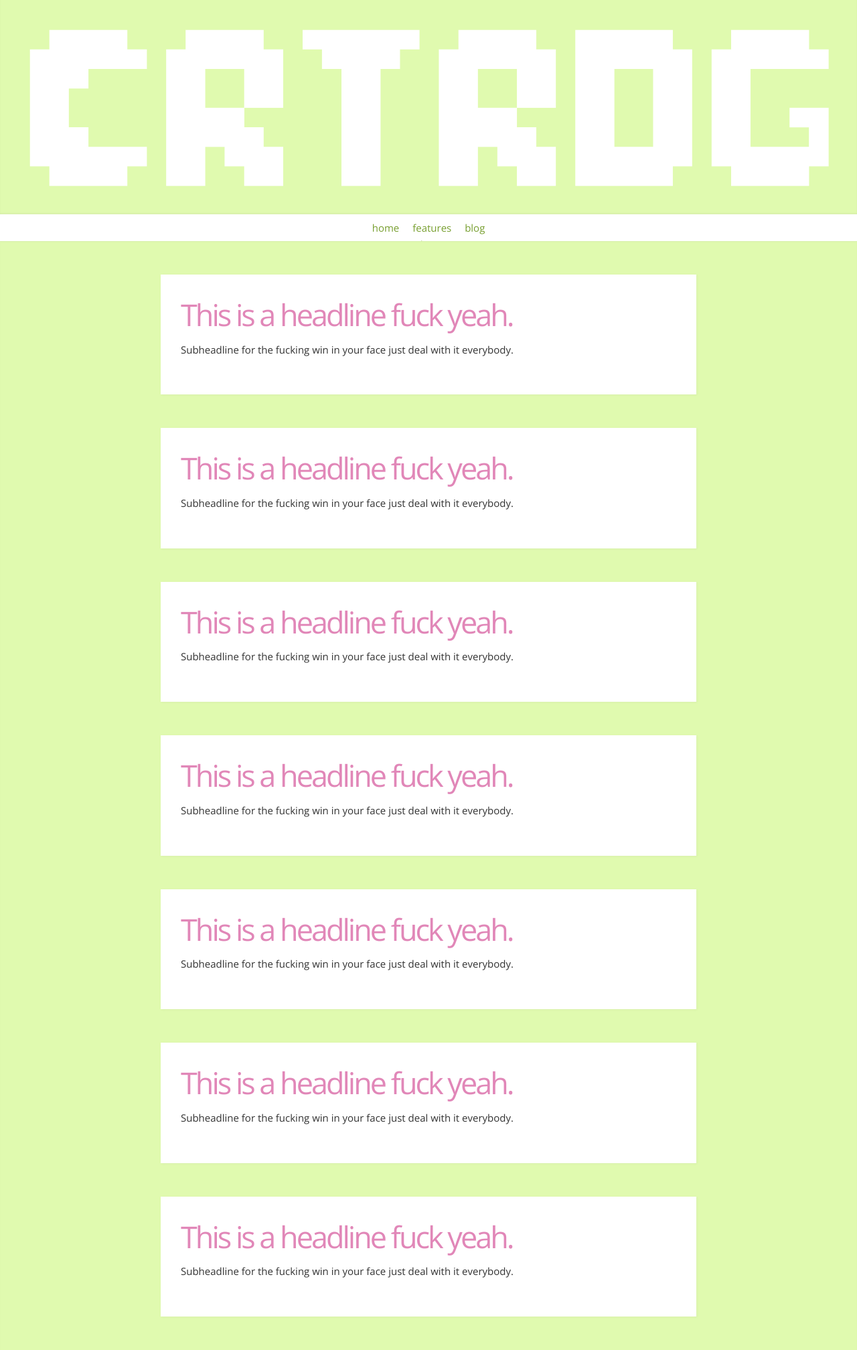
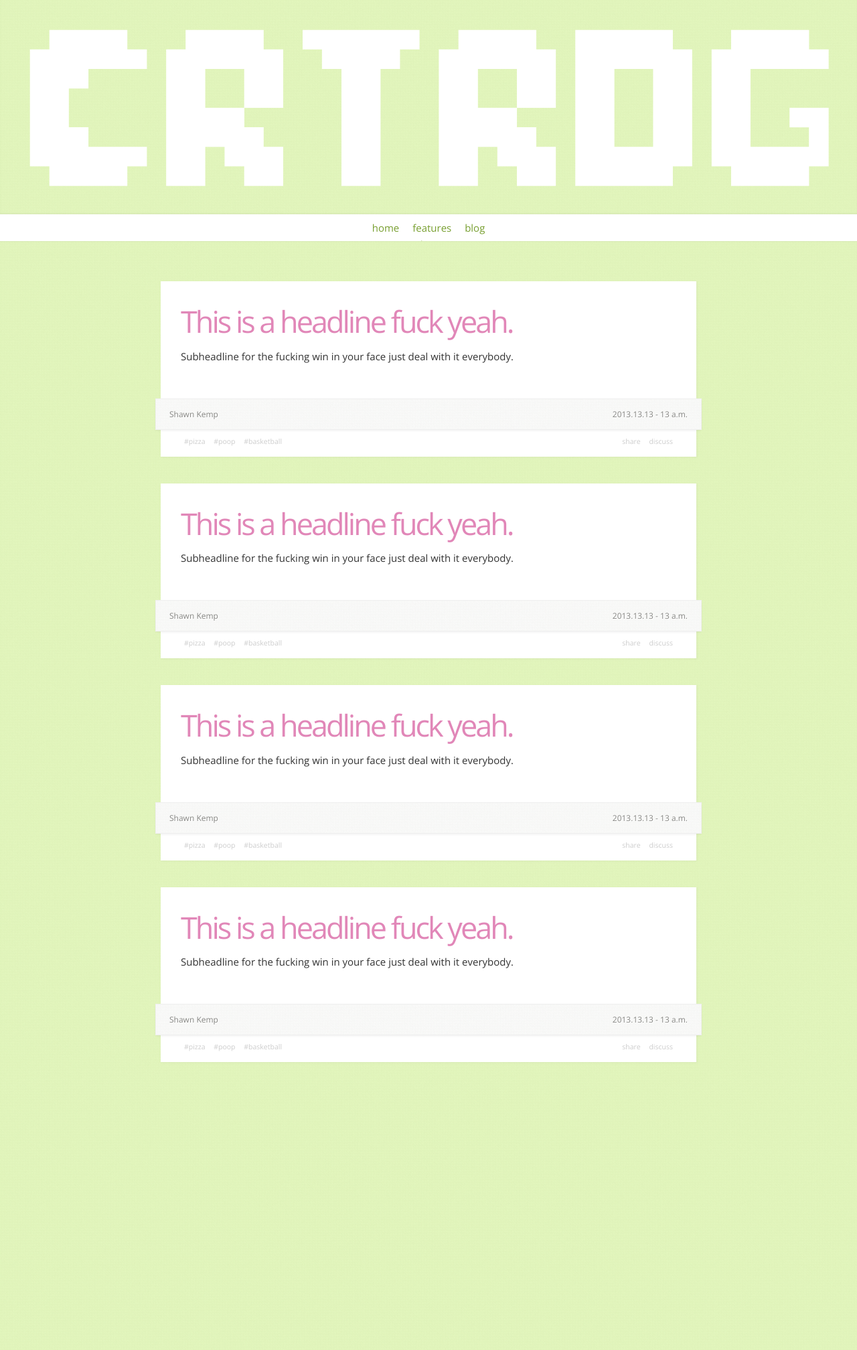
Before and after one commit to superbigtree/powerups, a Jekyll site: the page built from index.html, in a window 1280 px wide. Shown: the whole page at 67% size. Built offline with Jekyll 4.4.1, drawn with Linux system fonts in a browser that asks for light colours; nearby versions of some CDN libraries; after the commit the page ends 1646 px from its top, so only the background shows below that.

Commit message:
add meta info and texture

```diff
--- a/css/style.css
+++ b/css/style.css
@@ -14,6 +14,7 @@ textarea {
 html,
 body {
   background-color: #E0FAAF;
+  background: #E0FAAF url("../img/bg.png");
 }
 
 h1,
@@ -38,7 +39,6 @@ header {
   position: relative;
   z-index: 500;
   -webkit-box-shadow:  0px 2px 3px -1px rgba(100, 100, 100, 0.1);
-
   box-shadow:  0px 2px 3px -1px rgba(100, 100, 100, 0.1);
 }
 
@@ -67,7 +67,6 @@ nav#main ul li {
   background-size:100%;
   padding-bottom:25%;
   -webkit-box-shadow: inset 0px -2px 3px -1px rgba(100, 100, 100, .1);
-
   box-shadow: inset 0px -2px 3px -1px rgba(100, 100, 100, .1);
 }
 
@@ -83,24 +82,25 @@ nav#main ul li {
 
 div#main {
   background-color: #E0FAAF;
+  background: #E0FAAF url("../img/bg.png");
+
   z-index: 500;
   position: absolute;
   width: 100%;
   -webkit-box-shadow: inset 0px 2px 2px -1px rgba(150, 150, 150, .1);
-
   box-shadow: inset 0px 2px 2px -1px rgba(150, 150, 150, .1);
 }
 
 .stories {
-  margin: 50px 0px;
+  margin: 60px 0px;
 }
 
 .story {
   background-color: #fff;
-  padding: 25px 20px;
+  padding: 25px 20px 40px 20px;
   -webkit-box-shadow: 1px 1px 3px 0px rgba(150, 150, 150, 0.1);
-
   box-shadow: 1px 1px 3px 0px rgba(150, 150, 150, 0.1);
+  margin-bottom: 40px;
 }
 
 .story h2 {
@@ -110,6 +110,49 @@ font-weight: 100;
   letter-spacing: -3px;
   color: #E187B8;
   margin-bottom: 15px;
+}
+
+.story-info {
+  background: #ffffff url("../img/bg.png");
+  font-size: 0.8em;
+  margin: 50px -28px 0px -28px;
+  height: 35px;
+  padding: 10px 20px 0px 20px;
+  border: 1px solid #efefef;
+  -webkit-box-shadow:  0px 2px 3px -1px rgba(100, 100, 100, 0.1);
+  box-shadow:  0px 2px 3px -1px rgba(100, 100, 100, 0.1);
+  color: #868683;
+  text-shadow: 1px 1px 0px #ffffff;
+  filter: dropshadow(color=#ffffff, offx=1, offy=1);
+}
+
+.story-info .author {
+  float: left;
+  font-weight: 500;
+}
+
+.story-info .date {
+  float: right;
+}
+
+.story-tags {
+  float: left;
+}
+
+.story-interactions {
+  float: right;
+}
+
+.story-tags ul, .story-interactions ul {
+  margin: 5px 0px 0px;
+  padding: 0px;
+  font-size: 0.7em;
+  color: #cdcdcd;
+}
+
+.story-tags ul li, .story-interactions ul li {
+  display: inline;
+  padding: 0px 5px;
 }
 
 footer {
@@ -126,7 +169,11 @@ footer .container {
 
   .story {
     background-color: #fff;
-    padding: 35px 30px;
+    padding: 35px 30px 40px 30px;
+  }
+
+  .story-info {
+    margin: 50px -38px 0px -38px;
   }
 
 }
--- a/index.html
+++ b/index.html
@@ -3,50 +3,96 @@ layout: default
 ---
 
 <div class="stories">
+
   <div class="story">
     <h2>This is a headline fuck yeah.</h3>
     <h4>Subheadline for the fucking win in your face just deal with it everybody.</h4>
+    <div class="story-info">
+      <div class="author">Shawn Kemp</div>
+      <div class="date">2013.13.13 - 13 a.m.</div>
+    </div>
+    <div class="story-tags">
+      <ul>
+        <li>#pizza</li>
+        <li>#poop</li>
+        <li>#basketball</li>
+      </ul>
+    </div>
+    <div class="story-interactions">
+      <ul>
+        <li>share</li>
+        <li>discuss</li>
+      </ul>
+    </div>
   </div>
-</div>
 
-<div class="stories">
+
   <div class="story">
     <h2>This is a headline fuck yeah.</h3>
     <h4>Subheadline for the fucking win in your face just deal with it everybody.</h4>
+    <div class="story-info">
+      <div class="author">Shawn Kemp</div>
+      <div class="date">2013.13.13 - 13 a.m.</div>
+    </div>
+    <div class="story-tags">
+      <ul>
+        <li>#pizza</li>
+        <li>#poop</li>
+        <li>#basketball</li>
+      </ul>
+    </div>
+    <div class="story-interactions">
+      <ul>
+        <li>share</li>
+        <li>discuss</li>
+      </ul>
+    </div>
   </div>
-</div>
 
-<div class="stories">
   <div class="story">
     <h2>This is a headline fuck yeah.</h3>
     <h4>Subheadline for the fucking win in your face just deal with it everybody.</h4>
+    <div class="story-info">
+      <div class="author">Shawn Kemp</div>
+      <div class="date">2013.13.13 - 13 a.m.</div>
+    </div>
+    <div class="story-tags">
+      <ul>
+        <li>#pizza</li>
+        <li>#poop</li>
+        <li>#basketball</li>
+      </ul>
+    </div>
+    <div class="story-interactions">
+      <ul>
+        <li>share</li>
+        <li>discuss</li>
+      </ul>
+    </div>
   </div>
-</div>
 
-<div class="stories">
+
   <div class="story">
     <h2>This is a headline fuck yeah.</h3>
     <h4>Subheadline for the fucking win in your face just deal with it everybody.</h4>
+    <div class="story-info">
+      <div class="author">Shawn Kemp</div>
+      <div class="date">2013.13.13 - 13 a.m.</div>
+    </div>
+    <div class="story-tags">
+      <ul>
+        <li>#pizza</li>
+        <li>#poop</li>
+        <li>#basketball</li>
+      </ul>
+    </div>
+    <div class="story-interactions">
+      <ul>
+        <li>share</li>
+        <li>discuss</li>
+      </ul>
+    </div>
   </div>
+
+
 </div>
-
-<div class="stories">
-  <div class="story">
-    <h2>This is a headline fuck yeah.</h3>
-    <h4>Subheadline for the fucking win in your face just deal with it everybody.</h4>
-  </div>
-</div>
-
-<div class="stories">
-  <div class="story">
-    <h2>This is a headline fuck yeah.</h3>
-    <h4>Subheadline for the fucking win in your face just deal with it everybody.</h4>
-  </div>
-</div>
-
-<div class="stories">
-  <div class="story">
-    <h2>This is a headline fuck yeah.</h3>
-    <h4>Subheadline for the fucking win in your face just deal with it everybody.</h4>
-  </div>
-</div>
```
Also changed, not shown: img/bg.png (added), img/farmer.png (added), 4 other files. Lines whose indentation alone changed are shown as unchanged.
